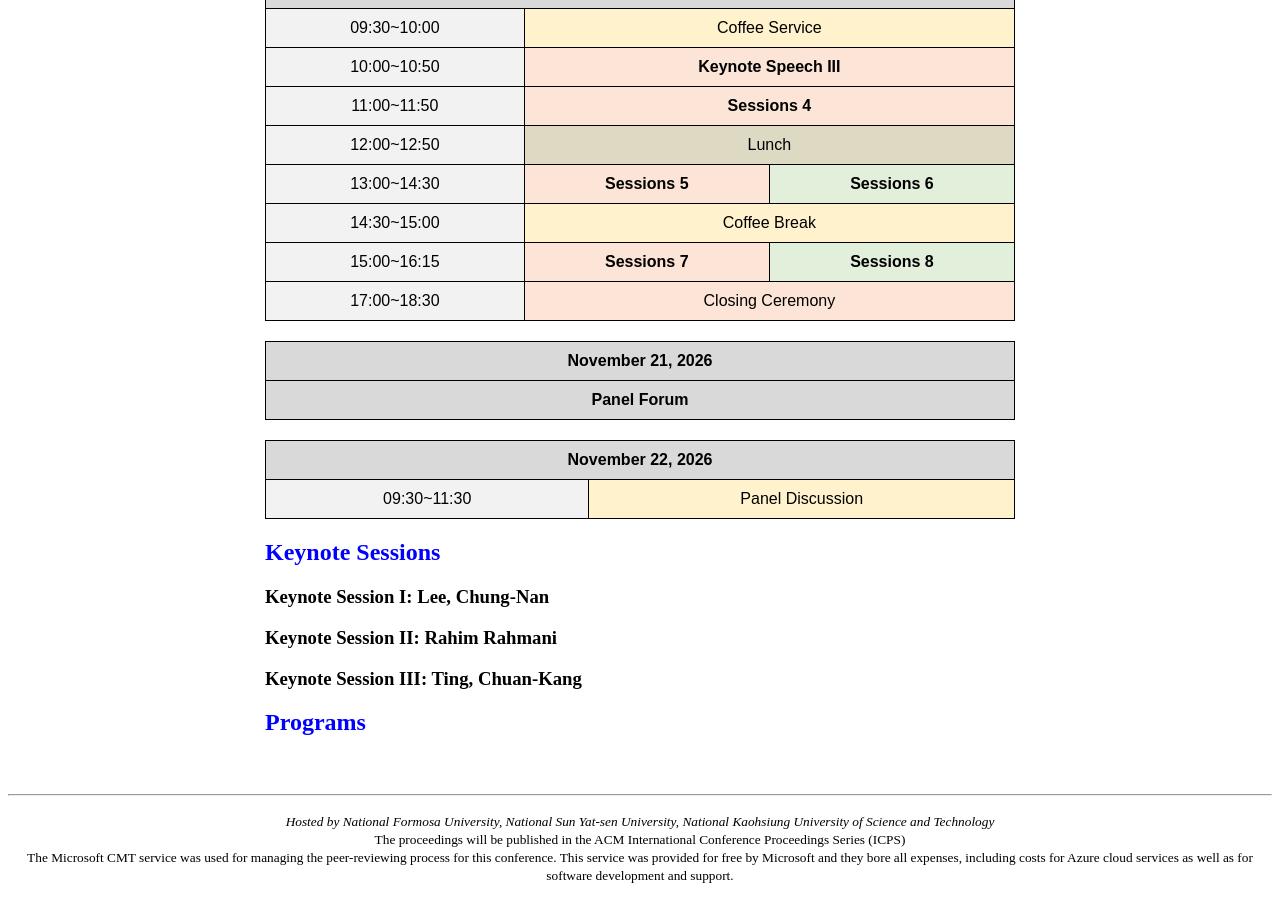
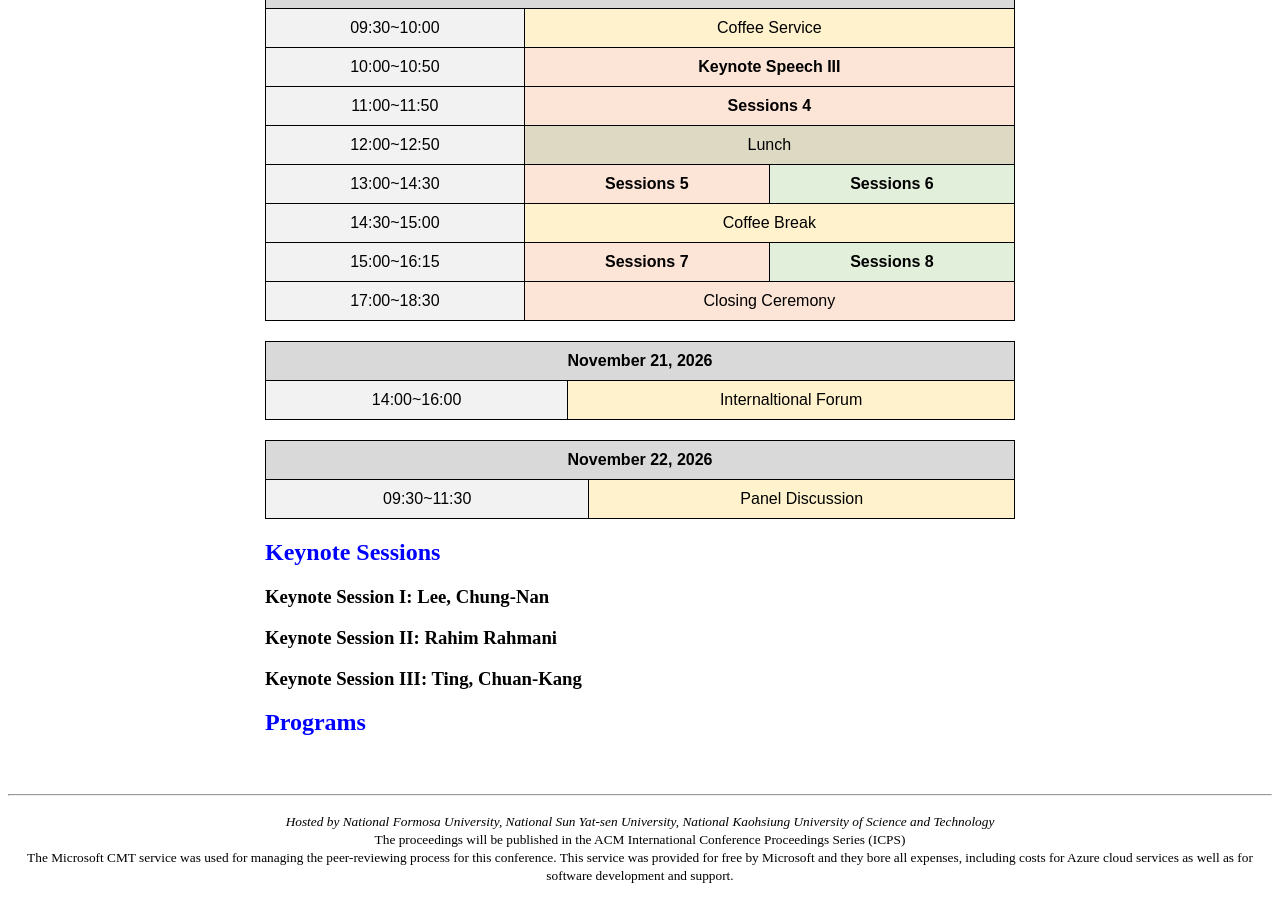
Before and after one commit to icea-conf/2026, a Jekyll site: the page built from program/index.html, in a window 1280 px wide and 900 px high, scrolled down 872 px. Built offline with Jekyll 4.4.1, drawn with Linux system fonts in a browser that asks for light colours.

Commit message:
Update event details in index.html

```diff
--- a/program/index.html
+++ b/program/index.html
@@ -275,8 +275,9 @@ title: ICEA 2026
         <tr>
           <td colspan="2" class="header">November 21, 2026</td>
         </tr>
-        <tr>
-          <td colspan="2" class="header">Panel Forum</td>
+         <tr>
+          <td class="time">14:00~16:00</td>
+          <td class="event-registration">Internaltional Forum</td>
         </tr>
         </table>
       <table>
```
